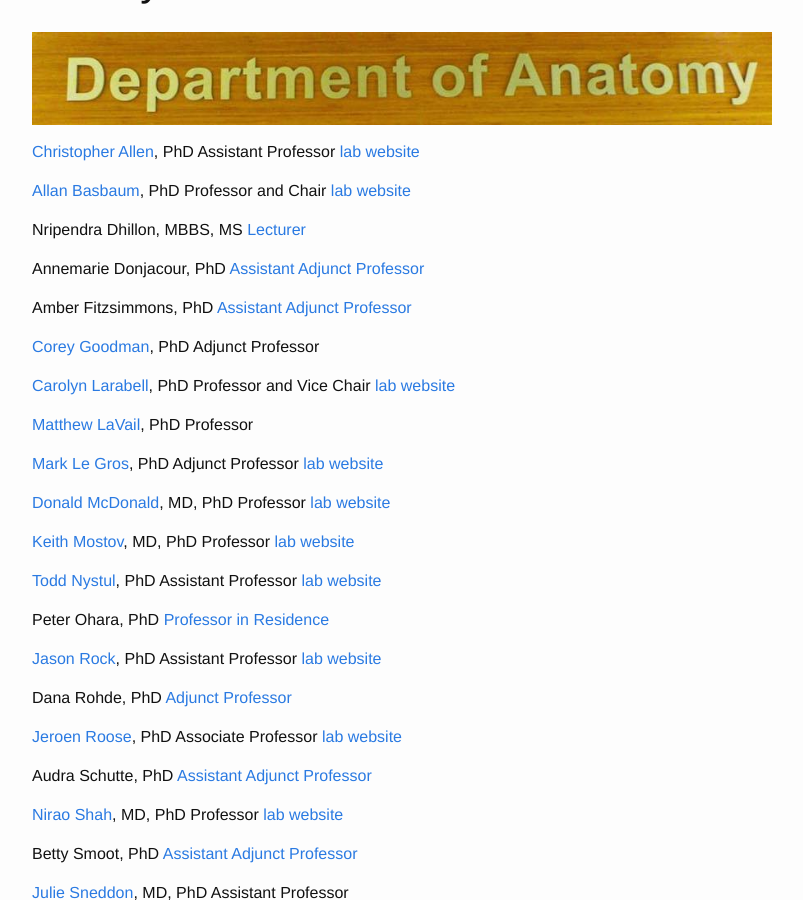
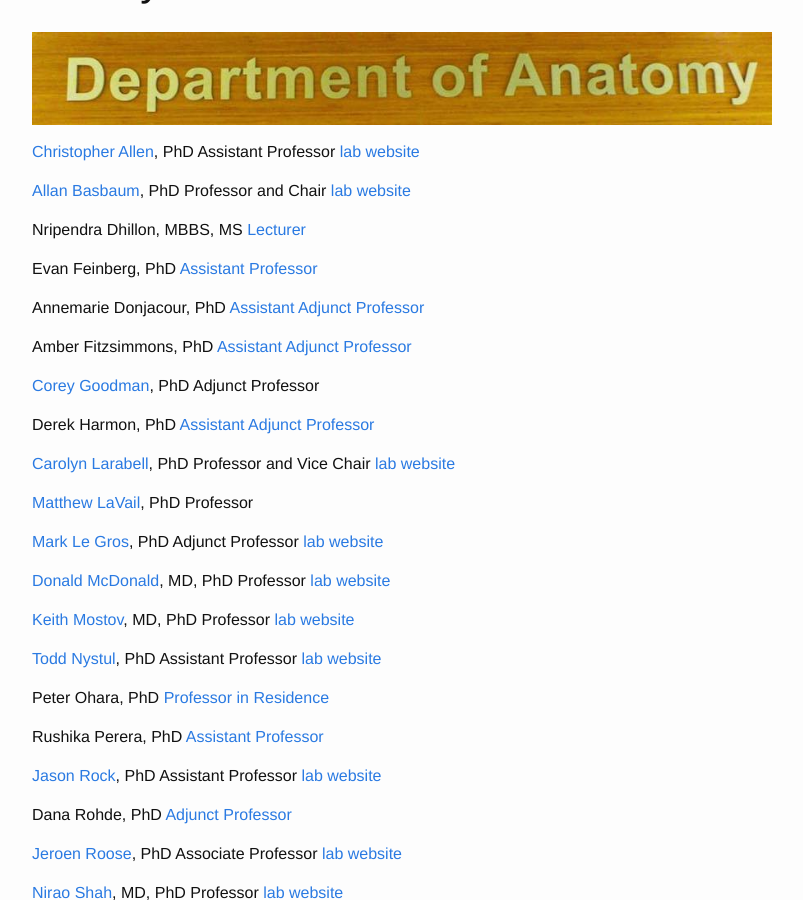
Before and after one commit to UCSF-Anatomy/anat-jekyll, a Jekyll site: the page built from faculty.md, in a window 1280 px wide and 900 px high, scrolled down 263 px. Shown: the whole window, without its empty margins (238-1041 px from the left). Built offline with Jekyll 4.4.1, drawn with Linux system fonts in a browser that asks for light colours; nearby versions of some CDN libraries.

Commit message:
staff and faculty updates

```diff
--- a/faculty.md
+++ b/faculty.md
@@ -12,11 +12,15 @@ permalink: /faculty/
 
 Nripendra Dhillon, MBBS, MS [Lecturer](https://directory.ucsf.edu/?q=Nripendra+Dhillon)
 
+Evan Feinberg, PhD [Assistant Professor](https://directory.ucsf.edu/people/search/id/112949)
+
 Annemarie Donjacour, PhD	[Assistant Adjunct Professor](https://directory.ucsf.edu/?q=Annemarie+Donjacour)
 
 Amber Fitzsimmons, PhD  [Assistant Adjunct Professor](https://directory.ucsf.edu/?q=Amber+Fitzsimmons)
 
 [Corey Goodman]({{ site.baseurl }}/goodman), PhD Adjunct Professor
+
+Derek Harmon, PhD [Assistant Adjunct Professor](https://directory.ucsf.edu/people/search/id/113046)
 
 [Carolyn Larabell]({{ site.baseurl }}/larabell), PhD 	Professor and Vice Chair	[lab website](http://ncxt.lbl.gov/)
 
@@ -32,13 +36,13 @@ Amber Fitzsimmons, PhD  [Assistant Adjunct Professor](https://directory.ucsf.edu
 
 Peter Ohara, PhD	[Professor in Residence](https://directory.ucsf.edu/?q=peter+ohara)
 
+Rushika Perera, PhD [Assistant Professor](https://directory.ucsf.edu/?q=Rushika+Perera)
+
 [Jason Rock]({{ site.baseurl }}/rock), PhD 	Assistant Professor	   [lab website](http://rocklab.ucsf.edu/)
 
 Dana Rohde, PhD	 [Adjunct Professor](https://directory.ucsf.edu/?q=Dana+Rohde)
 
 [Jeroen Roose]({{ site.baseurl }}/roose), PhD 	Associate Professor		[lab website](http://rooselab.ucsf.edu)
-
-Audra Schutte, PhD	[Assistant Adjunct Professor](https://directory.ucsf.edu/?q=Audra+Schutte)
 
 [Nirao Shah]({{ site.baseurl }}/shah), MD, PhD 	 Professor 	[lab website](http://shahlab.ucsf.edu/)
 
```
Also changed, not shown: contact.md (+1 -1 lines).
